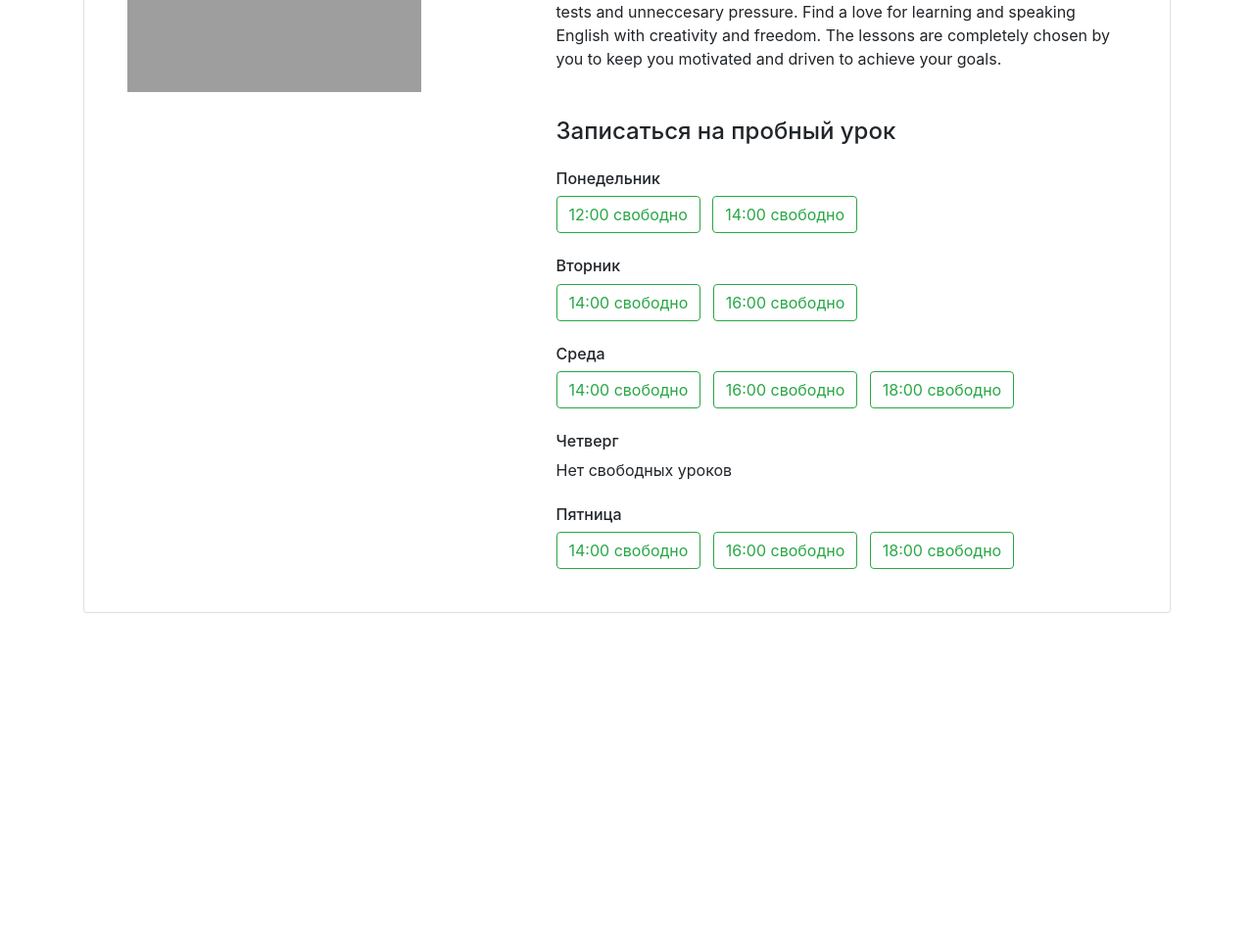
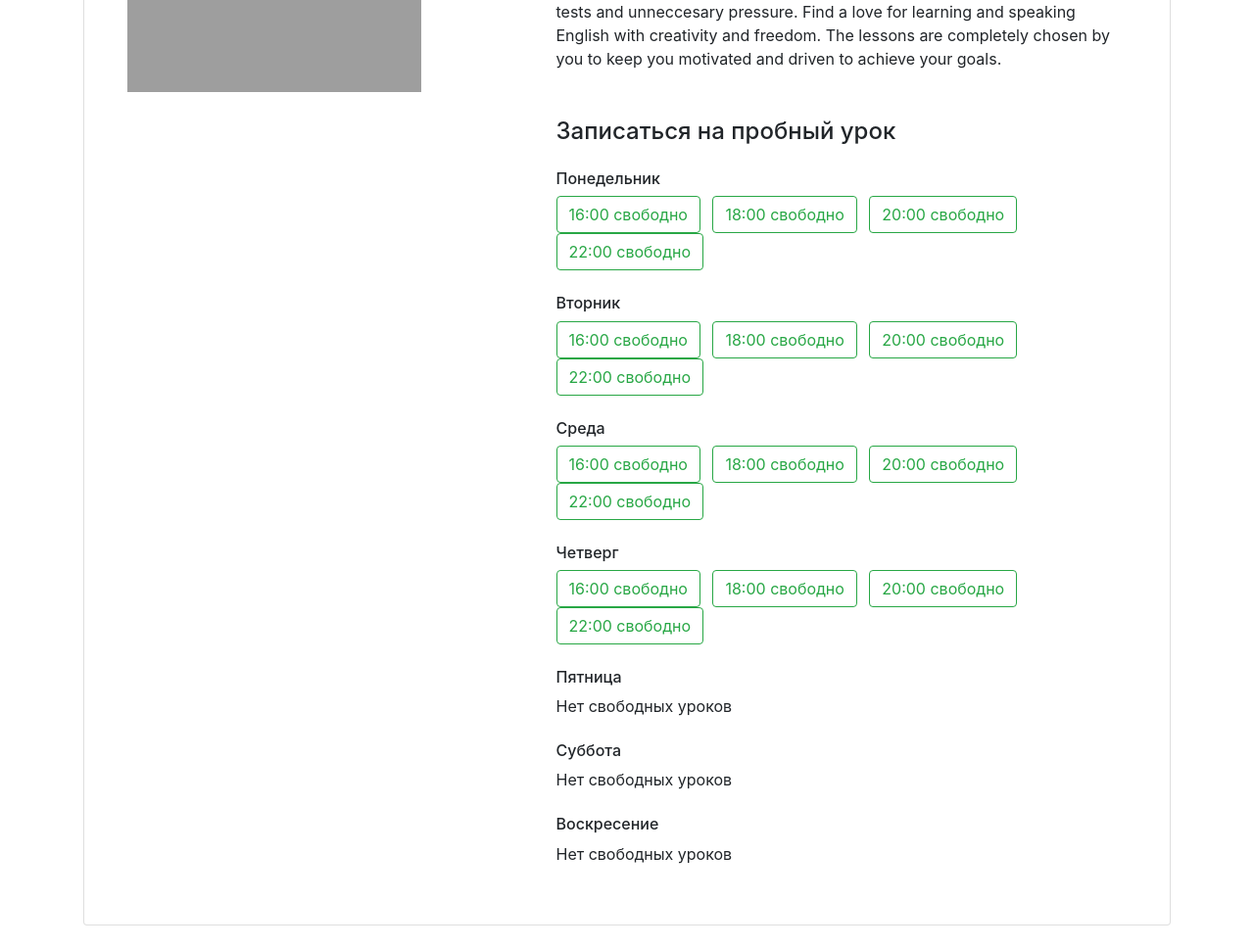
Before and after one commit to we1tkind/stepik-learning, a Flask app: page /profiles/1/ in a window 1280 px wide. Shown: the part 347-1316 px from the top of the page at 98% size. Before the commit the page ends 973 px from the top, so only its background shows below. Run offline with Flask 2, Linux system fonts and the light colour scheme; some libraries are stand-ins or nearby versions; grey boxes are pictures that could not be loaded.

Commit message:
добавил динамическое расписание на странице профиля.

```diff
--- a/app/app.py
+++ b/app/app.py
@@ -4,11 +4,12 @@ from flask import Flask, render_template, request
 
 from db import JsonDB
 from forms import SortTeachersForm
-from filters import word_agree_with_number
+from filters import word_agree_with_number, translate_weekday
 
 app = Flask(__name__)
 app.secret_key = os.getenv('FLASK_SECRET_KEY', 'secret')
 app.jinja_env.filters['word_agree_with_number'] = word_agree_with_number
+app.jinja_env.filters['translate_weekday'] = translate_weekday
 
 db = JsonDB('data/')
 learning_goals = db.all('goals')
--- a/app/filters.py
+++ b/app/filters.py
@@ -10,3 +10,17 @@ def word_agree_with_number(number: int, word: str) -> str:
     """Возвращает форму слова согласованную с числительным."""
     morph_word = morph.parse(word)[0]
     return morph_word.make_agree_with_number(number).word
+
+
+def translate_weekday(weekday: str) -> str:
+    """Возвращает форму слова согласованную с числительным."""
+    week = {
+        'mon': 'Понедельник',
+        'tue': 'Вторник',
+        'wed': 'Среда',
+        'thu': 'Четверг',
+        'fri': 'Пятница',
+        'sat': 'Суббота',
+        'sun': 'Воскресение',
+    }
+    return week.get(weekday)
--- a/app/templates/profile.html
+++ b/app/templates/profile.html
@@ -21,31 +21,15 @@
             </section>
 
             <section class="available">
-
               <h4 class="mb-4 mt-5">Записаться на пробный урок</h4>
-
-              <h6 class="mt-4">Понедельник</h6>
-              <a href="#" class="btn btn-outline-success mr-2">12:00 свободно</a>
-              <a href="#" class="btn btn-outline-success  mr-2">14:00 свободно</a>
-
-              <h6 class="mt-4">Вторник</h6>
-              <a href="#" class="btn btn-outline-success  mr-2">14:00 свободно</a>
-              <a href="#" class="btn btn-outline-success  mr-2">16:00 свободно</a>
-
-              <h6 class="mt-4">Среда</h6>
-              <a href="#" class="btn btn-outline-success  mr-2">14:00 свободно</a>
-              <a href="#" class="btn btn-outline-success  mr-2">16:00 свободно</a>
-              <a href="#" class="btn btn-outline-success  mr-2">18:00 свободно</a>
-
-              <h6 class="mt-4">Четверг</h6>
-
-              <p>Нет свободных уроков</p>
-
-              <h6 class="mt-4">Пятница</h6>
-              <a href="#" class="btn btn-outline-success  mr-2">14:00 свободно</a>
-              <a href="#" class="btn btn-outline-success  mr-2">16:00 свободно</a>
-              <a href="#" class="btn btn-outline-success  mr-2">18:00 свободно</a>
-
+              {% for day_name, day in teacher.free.items() %}
+                <h6 class="mt-4">{{day_name|translate_weekday}}</h6>
+                {% for time, free in day.items() if free %}
+                  <a href="/booking/{{teacher.id}}/{{day_name}}/{{time}}/" class="btn btn-outline-success mr-2">{{time}} свободно</a>
+                {% else %}
+                  <p>Нет свободных уроков</p>
+                {% endfor %}
+              {% endfor %}
             </section>
 
           </div>
```
